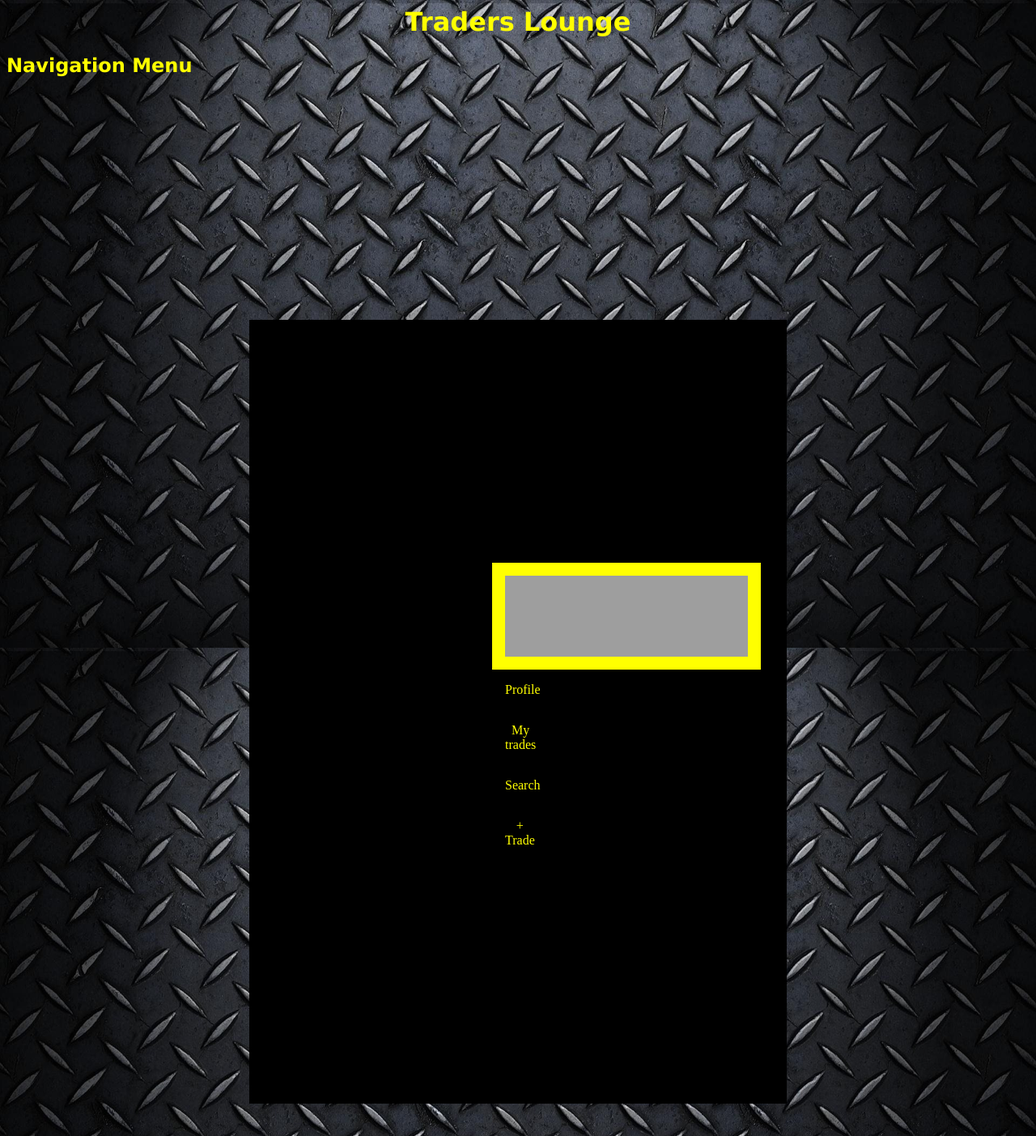
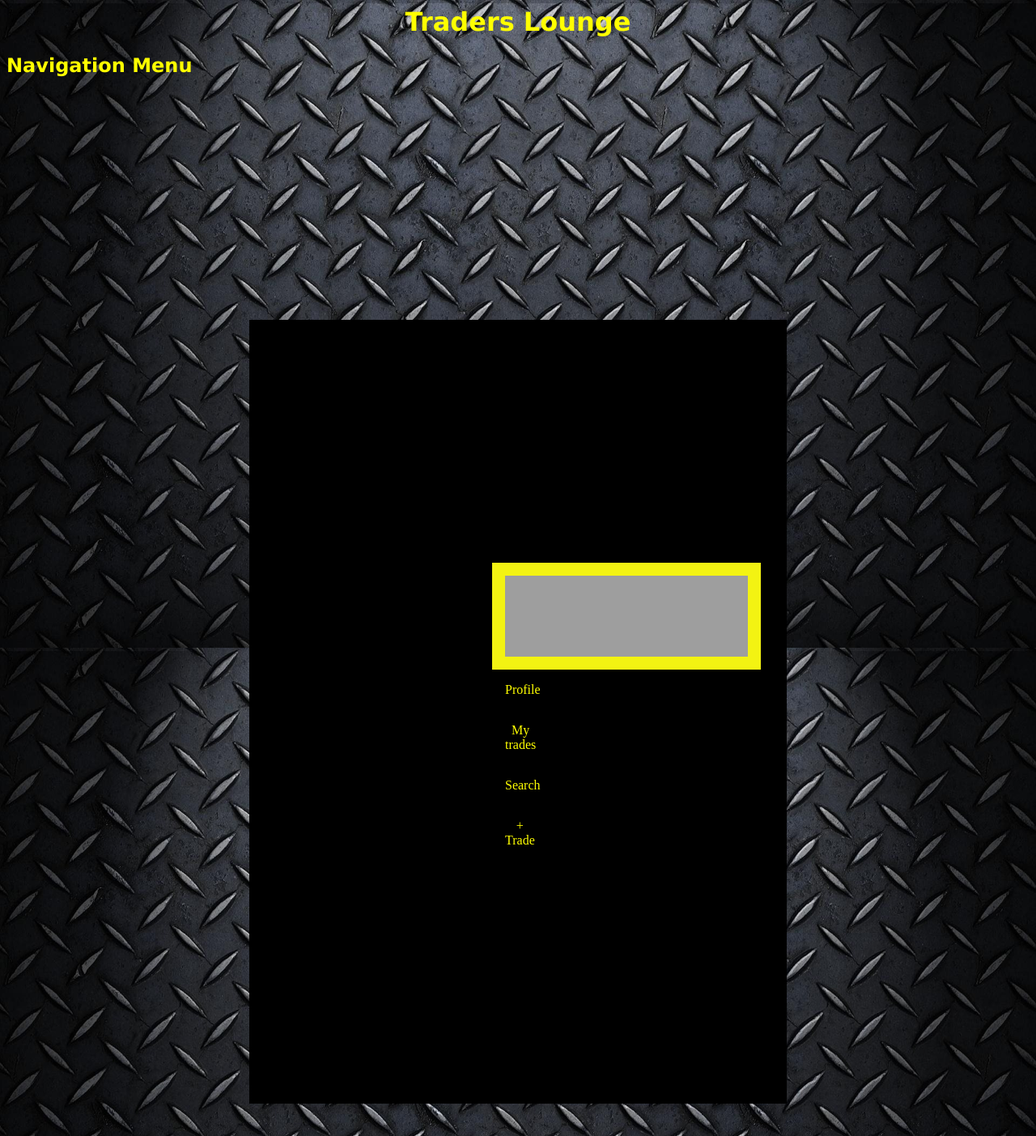
Before and after one commit to ArtyomRattik/marti.github.io, a PHP site: page / in a window 1280 px wide, with the pointer over the restyled element. Shown: the top 1403 px of the page at 81% size. Run offline with PHP 8.4, Linux system fonts and the light colour scheme; grey boxes are pictures that could not be loaded.

Commit message:
Update styles.css

```diff
--- a/css/styles.css
+++ b/css/styles.css
@@ -27,6 +27,6 @@ li a {
 }
 
 li a:hover {
-	background-color: yellow;
+	background-color: #f3f312;
 	color: black;
 }
```
